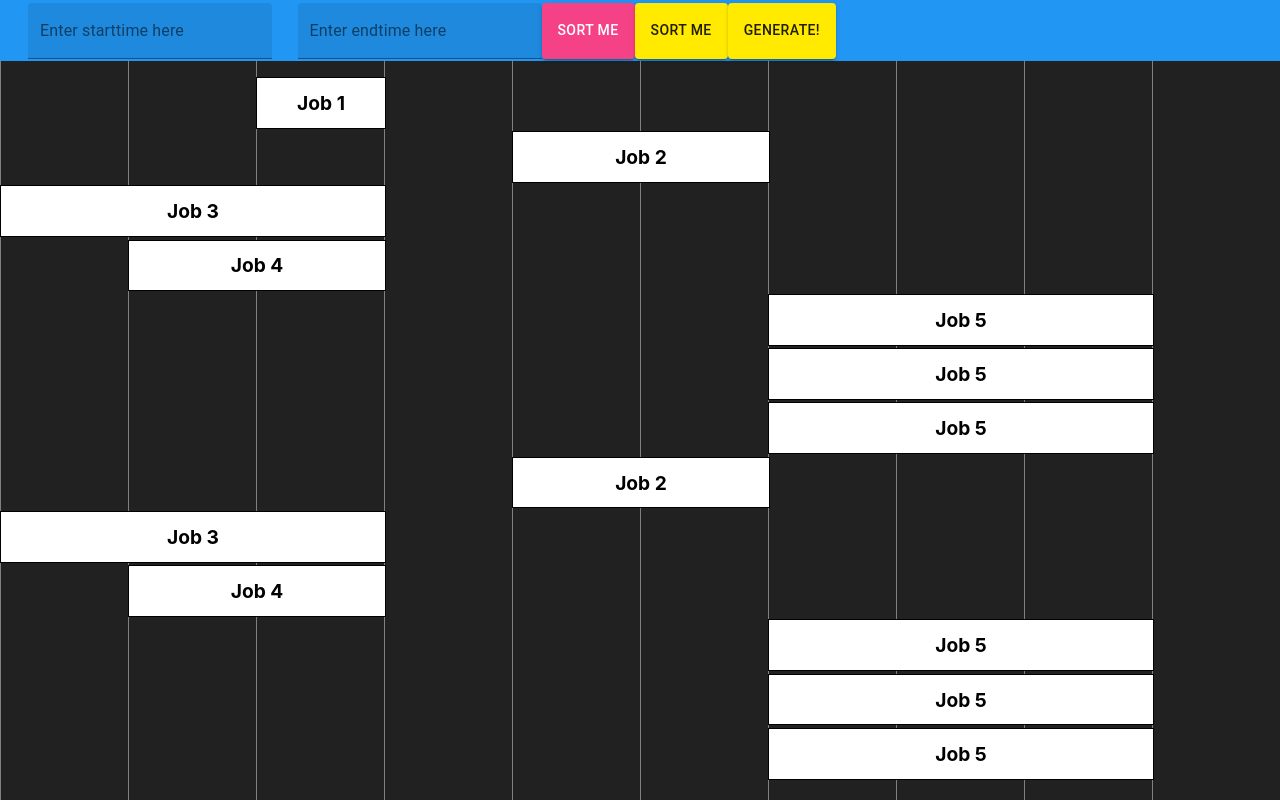
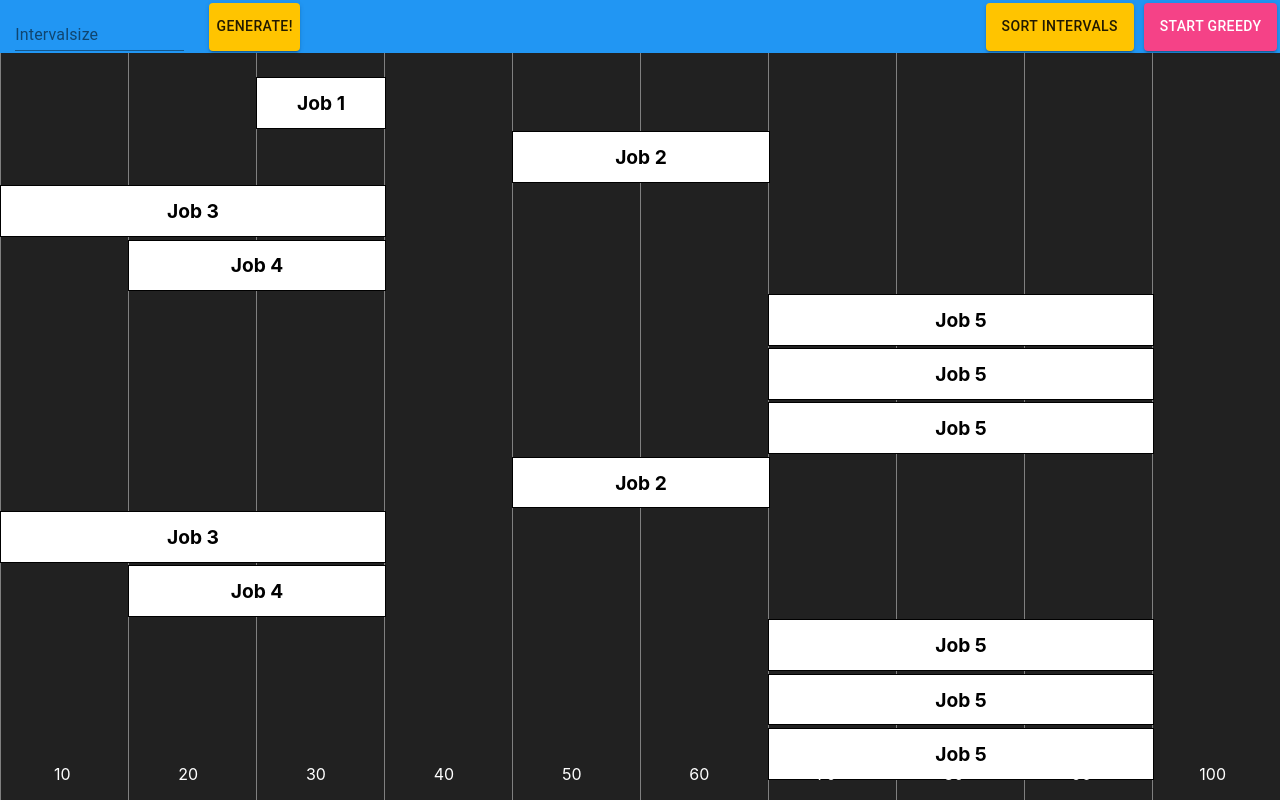
Before and after one commit to ZwickPhilippe/Interval-Scheduling-Greedy-Visualizer, a React (Create React App) app: page / in a window 1280 px wide. Built offline with nearby package versions, Linux system fonts and the light colour scheme.

Commit message:
Navbar component

```diff
--- a/src/App.js
+++ b/src/App.js
@@ -7,17 +7,18 @@ import { Typography } from "@material-ui/core";
 import { Button } from "@material-ui/core";
 import { ThemeProvider } from "@material-ui/core";
 import { createTheme } from "@material-ui/core/styles";
-import { yellow } from "@material-ui/core/colors";
+import { blue, amber, yellow } from "@material-ui/core/colors";
+import NavBar from "./components/Navbar";
 
 const theme = createTheme({
   palette: {
     primary: {
       main: "#f54287",
     },
-    secondary: yellow,
+    secondary: amber,
   },
   multilineColor: {
-    color: "yellow",
+    color: "#000000",
   },
   root: {
     "& .MuiFilledInput-root": {
@@ -90,7 +91,7 @@ function App() {
 
   const changeColor = (index) => {
     //changes color of interval
-    intervals[index].color = "blue";
+    intervals[index].color = "#2196f3";
     setIntervals([...intervals]);
   };
 
@@ -105,7 +106,7 @@ function App() {
   return (
     <ThemeProvider theme={theme}>
       <div>
-        <div
+        {/* <div
           style={{
             width: "100%",
             position: "fixed",
@@ -125,7 +126,7 @@ function App() {
             }}
           >
             {/* <Typography variant="h3">Interval Scheduling Visualizer</Typography> */}
-            <TextField
+        {/* <TextField
               label="Enter starttime here"
               variant="filled"
               style={{ margin: "0 2%" }}
@@ -157,7 +158,12 @@ function App() {
               Generate!
             </Button>
           </div>
-        </div>
+        </div> */}
+        <NavBar
+          generateArray={(intervalSize) => generateRandomArray(intervalSize)}
+          sortIntervals={() => sortJobs()}
+          performGreedy={() => performGreedy()}
+        />
         {/* <div
         style={{ width: "50%", backgroundColor: "white", marginBottom: "0.1%" }}
       >
@@ -178,6 +184,27 @@ function App() {
             );
           })}
         </div>
+        <div
+          style={{
+            display: "flex",
+            justifyContent: "space-around",
+            width: "100%",
+            position: "fixed",
+            bottom: 0,
+            color: "white",
+          }}
+        >
+          <p>10</p>
+          <p>20</p>
+          <p>30</p>
+          <p>40</p>
+          <p>50</p>
+          <p>60</p>
+          <p>70</p>
+          <p>80</p>
+          <p>90</p>
+          <p>100</p>
+        </div>
       </div>
     </ThemeProvider>
   );
--- a/src/components/Navbar.js
+++ b/src/components/Navbar.js
@@ -1,5 +1,117 @@
-import React from "react";
+import React, { useState } from "react";
+import "../App.css";
+import TextField from "@material-ui/core/TextField";
+import { Button } from "@material-ui/core";
+import { makeStyles } from "@material-ui/core/styles";
+
+const useStyles = makeStyles((theme) => ({
+  root: {
+    backgroundColor: theme.palette.secondary.main,
+  },
+  input: {
+    color: "white",
+  },
+  button: {
+    marginLeft: "1%",
+  },
+}));
 
 function NavBar(props) {
-  return <div></div>;
+  const classes = useStyles();
+  const [jobSize, setIntervalSize] = useState(0);
+
+  return (
+    <div
+      style={{
+        width: "100%",
+        position: "fixed",
+        top: "0",
+        backgroundColor: "#2196f3",
+        marginBottom: "2%",
+        zIndex: 3,
+      }}
+    >
+      <div
+        style={{
+          margin: "0.2%",
+          color: "white",
+          display: "flex",
+          flexDirection: "row",
+          alignItems: "left",
+        }}
+      >
+        {/* <Typography variant="h3">Interval Scheduling Visualizer</Typography> */}
+        {/* <TextField
+          label="Enter starttime here"
+          id="filled-basic"
+          style={{ margin: "0 2%" }}
+          color="secondary"
+          InputProps={{
+            className: classes.input,
+          }}
+        />
+        <TextField
+          id="filled-basic"
+          label="Enter endtime here"
+          color="secondary"
+          style={{ margin: "0 1%" }}
+          InputProps={{
+            className: classes.input,
+          }}
+        />
+        <Button color="primary" variant="contained" className={classes.button}>
+          Add Job
+        </Button> */}
+        <TextField
+          id="filled-basic"
+          label="Intervalsize"
+          color="secondary"
+          style={{ margin: "0 1%" }}
+          InputProps={{
+            className: classes.input,
+          }}
+          onChange={(e) => setIntervalSize(e.target.value)}
+        />
+        <Button
+          onClick={() => {
+            props.generateArray(jobSize);
+          }}
+          color="secondary"
+          variant="contained"
+          className={classes.button}
+        >
+          Generate!
+        </Button>
+        <div
+          style={{
+            display: "flex",
+            flexDirection: "row",
+            justifyContent: "right",
+            alignItems: "right",
+            width: "100%",
+          }}
+        >
+          <Button
+            color="secondary"
+            variant="contained"
+            className={classes.button}
+            onClick={() => props.sortIntervals()}
+          >
+            Sort Intervals
+          </Button>
+
+          <Button
+            color="primary"
+            variant="contained"
+            className={classes.button}
+            onClick={() => props.performGreedy()}
+          >
+            Start Greedy
+          </Button>
+        </div>
+      </div>
+    </div>
+  );
 }
+
+export default NavBar;
--- a/src/index.css
+++ b/src/index.css
@@ -23,3 +23,7 @@ code {
   text-align: center;
   margin-top: 0.2%;
 }
+
+.topBarButton {
+  margin-left: 20px;
+}
```
